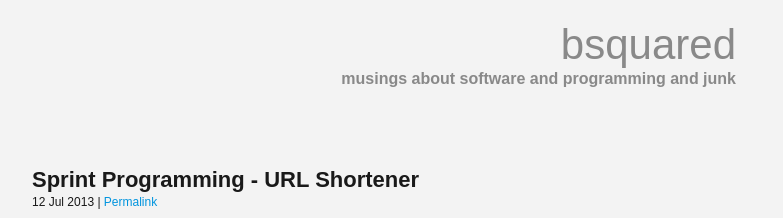
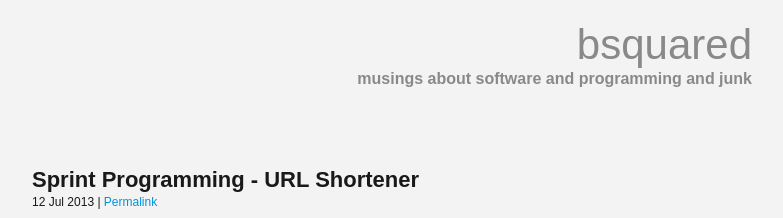
Before and after one commit to brianbrunner/brianbrunner.github.io, a Jekyll site: the page built from index.html, in a window 1280 px wide. Shown: the top 218 px of the page, without its empty margins (248-1031 px from the left). Built offline with Jekyll 4.4.1, drawn with Linux system fonts in a browser that asks for light colours; the list of posts is cut into pages by our own code.

Commit message:
Moved title

```diff
--- a/css/style.css
+++ b/css/style.css
@@ -27,7 +27,6 @@ a:hover, a:active {
 }
 .head h1 {
   color:#898989;
-  padding-right: 16px;
   font-weight: 300;
   font-size: 42px;
   line-height: 50px;
@@ -36,7 +35,6 @@ a:hover, a:active {
 .head h2 {
   color:#898989;
   padding-bottom: 80px;
-  padding-right: 16px;
   font-size: 16px;
   text-align: right;
 }
```
